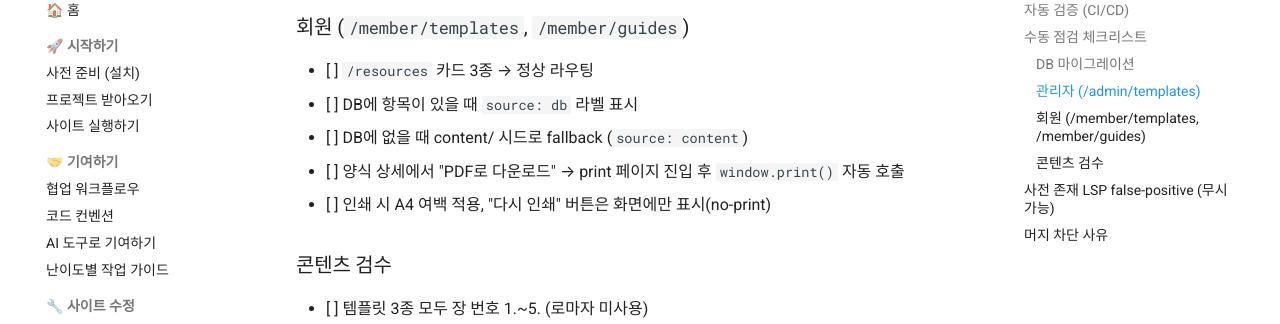
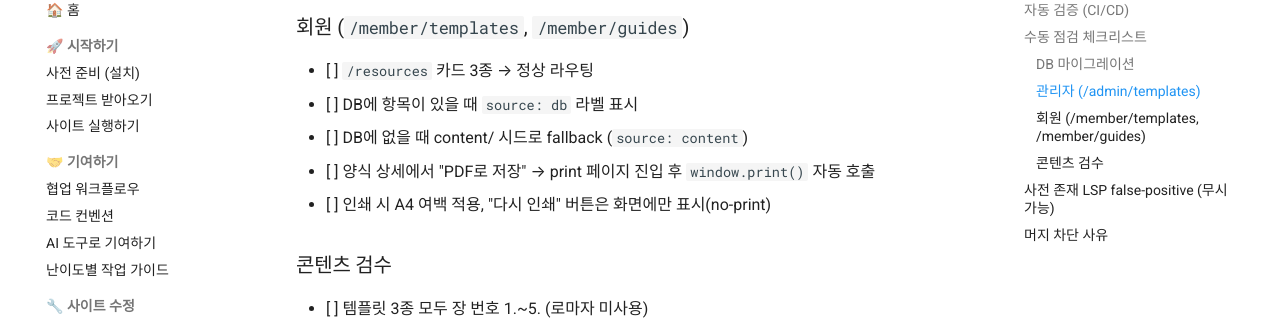
Before and after one commit to yeongseon/hra-website, an MkDocs documentation site: the page built from docs/QUALITY-GATE.md, in a window 1280 px wide and 900 px high, scrolled down 1138 px. Shown: the part 98-422 px from the top of the window. Built offline with MkDocs 1.6.1 and Material for MkDocs 9.7.7, drawn with Linux system fonts in a browser that asks for light colours; comment, search, counter and statistics services are not loaded.

Commit message:
docs: 'PDF로 다운로드' 표현을 'PDF로 저장'으로 통일
리뷰 피드백 반영: 자동 다운로드로 오인될 수 있어 #23~#25에서
이미 UI/가이드 문구를 'PDF로 저장'으로 변경한 것과 정합성 유지.

```diff
--- a/docs/QUALITY-GATE.md
+++ b/docs/QUALITY-GATE.md
@@ -37,7 +37,7 @@ npm test
 - [ ] `/resources` 카드 3종 → 정상 라우팅
 - [ ] DB에 항목이 있을 때 `source: db` 라벨 표시
 - [ ] DB에 없을 때 content/ 시드로 fallback (`source: content`)
-- [ ] 양식 상세에서 "PDF로 다운로드" → print 페이지 진입 후 `window.print()` 자동 호출
+- [ ] 양식 상세에서 "PDF로 저장" → print 페이지 진입 후 `window.print()` 자동 호출
 - [ ] 인쇄 시 A4 여백 적용, "다시 인쇄" 버튼은 화면에만 표시(no-print)
 
 ### 콘텐츠 검수
```
Also changed, not shown: docs/REPORT-ARCHIVE-SCOPE.md (+1 -1 lines).
